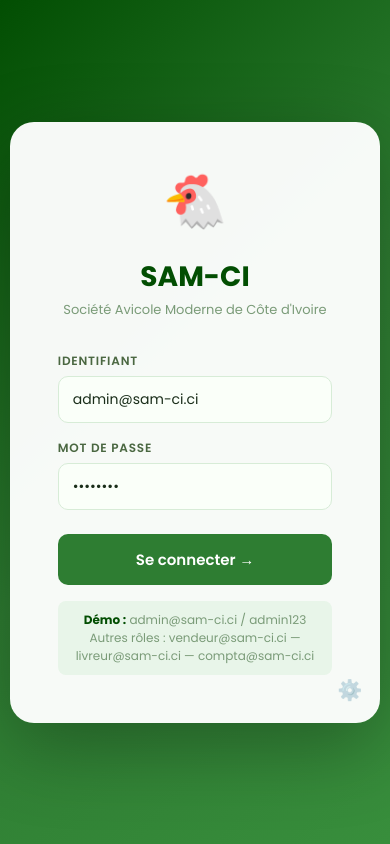
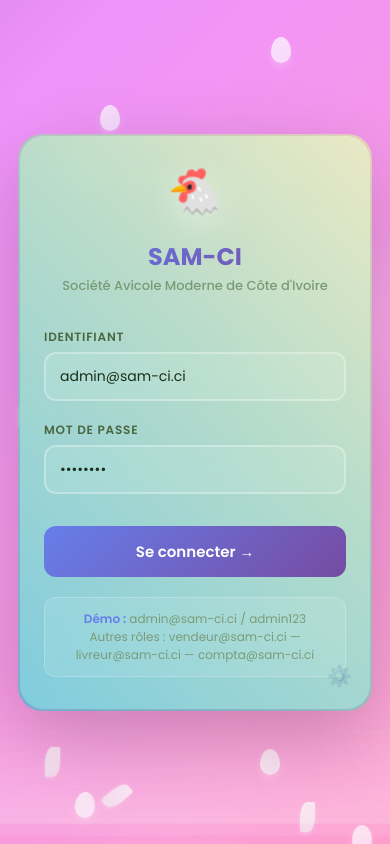
Before and after one commit to wwchkttt4d-max/samci-app, a website: page index.html in a window 390 px wide. Drawn offline with nearby package versions, Linux system fonts and the light colour scheme; no server answers.

Commit message:
✨ Ajout arrière-plan moderne pour page de login
- Création de login-modern.css avec design premium et animations avicoles
- Création de login-animations.js avec particules interactives et effets visuels
- Intégration des animations avicoles (œufs, plumes, poulets animés)
- Arrière-plan dégradé animé avec effets de lumière et vagues
- Design moderne avec glassmorphism et effets de brillance
- Formulaires premium avec animations au focus et hover
- Support mode sombre et responsive design

```diff
--- /dev/null
+++ b/login-animations.js
@@ -0,0 +1,256 @@
+// ─── Animations avicoles pour page de connexion moderne ───────────────────────
+class LoginAnimations {
+  constructor() {
+    this.particles = [];
+    this.shapes = [];
+    this.lights = [];
+    this.init();
+  }
+
+  init() {
+    this.createParticleContainer();
+    this.createParticles();
+    this.createShapes();
+    this.createLights();
+    this.createWaveEffect();
+    this.startAnimations();
+  }
+
+  createParticleContainer() {
+    const container = document.createElement('div');
+    container.className = 'particle-container';
+    document.getElementById('loginPage').appendChild(container);
+  }
+
+  createParticles() {
+    const container = document.querySelector('.particle-container');
+
+    // Créer des œufs animés
+    for (let i = 0; i < 8; i++) {
+      const egg = document.createElement('div');
+      egg.className = 'particle particle-egg';
+      egg.style.left = Math.random() * 100 + '%';
+      egg.style.top = Math.random() * 100 + '%';
+      egg.style.animationDelay = Math.random() * 8 + 's';
+      egg.style.animationDuration = (8 + Math.random() * 4) + 's';
+      container.appendChild(egg);
+      this.particles.push(egg);
+    }
+
+    // Créer des plumes animées
+    for (let i = 0; i < 6; i++) {
+      const feather = document.createElement('div');
+      feather.className = 'particle particle-feather';
+      feather.style.left = Math.random() * 100 + '%';
+      feather.style.top = Math.random() * 100 + '%';
+      feather.style.animationDelay = Math.random() * 10 + 's';
+      feather.style.animationDuration = (10 + Math.random() * 5) + 's';
+      container.appendChild(feather);
+      this.particles.push(feather);
+    }
+
+    // Créer des poulets animés
+    const chickenEmojis = ['🐔', '🐓', '🐤', '🐥'];
+    for (let i = 0; i < 4; i++) {
+      const chicken = document.createElement('div');
+      chicken.className = 'particle particle-chicken';
+      chicken.textContent = chickenEmojis[i % chickenEmojis.length];
+      chicken.style.left = Math.random() * 100 + '%';
+      chicken.style.top = Math.random() * 100 + '%';
+      chicken.style.animationDelay = Math.random() * 12 + 's';
+      chicken.style.animationDuration = (12 + Math.random() * 6) + 's';
+      container.appendChild(chicken);
+      this.particles.push(chicken);
+    }
+  }
+
+  createShapes() {
+    const container = document.querySelector('.particle-container');
+
+    // Créer des cercles
+    for (let i = 0; i < 3; i++) {
+      const circle = document.createElement('div');
+      circle.className = 'geometric-shape shape-circle';
+      circle.style.left = Math.random() * 100 + '%';
+      circle.style.top = Math.random() * 100 + '%';
+      circle.style.animationDelay = Math.random() * 20 + 's';
+      circle.style.animationDuration = (20 + Math.random() * 10) + 's';
+      container.appendChild(circle);
+      this.shapes.push(circle);
+    }
+
+    // Créer des triangles
+    for (let i = 0; i < 2; i++) {
+      const triangle = document.createElement('div');
+      triangle.className = 'geometric-shape shape-triangle';
+      triangle.style.left = Math.random() * 100 + '%';
+      triangle.style.top = Math.random() * 100 + '%';
+      triangle.style.animationDelay = Math.random() * 20 + 's';
+      triangle.style.animationDuration = (20 + Math.random() * 10) + 's';
+      container.appendChild(triangle);
+      this.shapes.push(triangle);
+    }
+
+    // Créer des hexagones
+    for (let i = 0; i < 2; i++) {
+      const hexagon = document.createElement('div');
+      hexagon.className = 'geometric-shape shape-hexagon';
+      hexagon.style.left = Math.random() * 100 + '%';
+      hexagon.style.top = Math.random() * 100 + '%';
+      hexagon.style.animationDelay = Math.random() * 20 + 's';
+      hexagon.style.animationDuration = (20 + Math.random() * 10) + 's';
+      container.appendChild(hexagon);
+      this.shapes.push(hexagon);
+    }
+  }
+
+  createLights() {
+    const container = document.querySelector('.particle-container');
+
+    // Créer des effets de lumière
+    for (let i = 0; i < 3; i++) {
+      const light = document.createElement('div');
+      light.className = 'light-effect';
+      light.style.left = Math.random() * 100 + '%';
+      light.style.top = Math.random() * 100 + '%';
+      light.style.animationDelay = Math.random() * 15 + 's';
+      light.style.animationDuration = (15 + Math.random() * 8) + 's';
+      container.appendChild(light);
+      this.lights.push(light);
+    }
+  }
+
+  createWaveEffect() {
+    const container = document.querySelector('.particle-container');
+
+    const wave = document.createElement('div');
+    wave.className = 'wave-effect';
+    container.appendChild(wave);
+  }
+
+  startAnimations() {
+    // Animation interactive au mouvement de la souris
+    this.addMouseInteraction();
+
+    // Animation au focus des champs
+    this.addInputAnimations();
+
+    // Animation de chargement
+    this.addLoadingAnimations();
+  }
+
+  addMouseInteraction() {
+    const loginPage = document.getElementById('loginPage');
+
+    loginPage.addEventListener('mousemove', (e) => {
+      const x = e.clientX / window.innerWidth;
+      const y = e.clientY / window.innerHeight;
+
+      // Faire bouger les particules en fonction de la souris
+      this.particles.forEach((particle, index) => {
+        const speed = (index + 1) * 0.5;
+        const xOffset = (x - 0.5) * speed;
+        const yOffset = (y - 0.5) * speed;
+
+        particle.style.transform = `translate(${xOffset}px, ${yOffset}px)`;
+      });
+    });
+  }
+
+  addInputAnimations() {
+    const inputs = document.querySelectorAll('.login-field input');
+
+    inputs.forEach(input => {
+      input.addEventListener('focus', () => {
+        // Accélérer les animations quand l'utilisateur tape
+        this.particles.forEach(particle => {
+          particle.style.animationDuration = '2s';
+        });
+      });
+
+      input.addEventListener('blur', () => {
+        // Retourner à la vitesse normale
+        this.particles.forEach(particle => {
+          particle.style.animationDuration = particle.dataset.originalDuration || '8s';
+        });
+      });
+    });
+  }
+
+  addLoadingAnimations() {
+    const loginBtn = document.querySelector('.login-btn');
+
+    loginBtn.addEventListener('click', () => {
+      // Animation de chargement stylisée
+      loginBtn.innerHTML = '<span>🔄 Connexion en cours...</span>';
+      loginBtn.disabled = true;
+
+      // Ajouter une animation de particules autour du bouton
+      this.createButtonParticles(loginBtn);
+    });
+  }
+
+  createButtonParticles(button) {
+    const rect = button.getBoundingClientRect();
+    const centerX = rect.left + rect.width / 2;
+    const centerY = rect.top + rect.height / 2;
+
+    for (let i = 0; i < 12; i++) {
+      const particle = document.createElement('div');
+      particle.className = 'particle particle-egg';
+      particle.style.position = 'fixed';
+      particle.style.left = centerX + 'px';
+      particle.style.top = centerY + 'px';
+      particle.style.zIndex = '1000';
+
+      const angle = (i / 12) * Math.PI * 2;
+      const distance = 100;
+      const endX = centerX + Math.cos(angle) * distance;
+      const endY = centerY + Math.sin(angle) * distance;
+
+      document.body.appendChild(particle);
+
+      // Animer la particule
+      particle.animate([
+        { transform: 'translate(-50%, -50%) scale(0)', opacity: 1 },
+        { transform: `translate(${endX - centerX}px, ${endY - centerY}px) scale(1)`, opacity: 0 }
+      ], {
+        duration: 1000,
+        easing: 'ease-out'
+      }).onfinish = () => particle.remove();
+    }
+  }
+
+  // Nettoyer les animations quand la page se cache
+  cleanup() {
+    this.particles.forEach(particle => particle.remove());
+    this.shapes.forEach(shape => shape.remove());
+    this.lights.forEach(light => light.remove());
+
+    const container = document.querySelector('.particle-container');
+    if (container) container.remove();
+  }
+}
+
+// ─── Initialisation automatique ───────────────────────────────
+let loginAnimations;
+
+document.addEventListener('DOMContentLoaded', () => {
+  // Vérifier si on est sur la page de login
+  const loginPage = document.getElementById('loginPage');
+  if (loginPage && !loginPage.classList.contains('hide')) {
+    loginAnimations = new LoginAnimations();
+  }
+});
+
+// Nettoyer quand on se connecte
+window.addEventListener('loginSuccess', () => {
+  if (loginAnimations) {
+    loginAnimations.cleanup();
+  }
+});
+
+// Exporter pour utilisation externe
+window.LoginAnimations = LoginAnimations;
+
+console.log('🎨 Animations de connexion moderne chargées');
--- /dev/null
+++ b/login-modern.css
@@ -0,0 +1,433 @@
+/* ══════════════════════════════════════════
+   PAGE DE CONNEXION MODERNE - ARRIÈRE-PLAN ANIMÉ
+   Animations avicoles premium avec particules et effets
+══════════════════════════════════════════ */
+
+/* ─── Arrière-plan moderne avec animations avicoles ─────────────────────────────── */
+#loginPage {
+  position: fixed;
+  inset: 0;
+  z-index: 999;
+  background: linear-gradient(135deg, #667eea 0%, #764ba2 25%, #f093fb 50%, #ffa0c9 75%, #fed6e3 100%);
+  background-size: 400% 400%;
+  animation: gradientShift 15s ease infinite;
+  display: flex;
+  align-items: center;
+  justify-content: center;
+  transition: opacity 0.5s ease, transform 0.5s ease;
+  overflow: hidden;
+}
+
+@keyframes gradientShift {
+  0% { background-position: 0% 50%; }
+  50% { background-position: 100% 50%; }
+  100% { background-position: 0% 50%; }
+}
+
+/* ─── Particules flottantes animées ─────────────────────────────── */
+.particle-container {
+  position: absolute;
+  inset: 0;
+  pointer-events: none;
+  overflow: hidden;
+}
+
+.particle {
+  position: absolute;
+  pointer-events: none;
+  opacity: 0.7;
+}
+
+.particle-egg {
+  width: 20px;
+  height: 26px;
+  background: linear-gradient(135deg, #fff 0%, #f8f8ff 100%);
+  border-radius: 50% 50% 50% 50% / 60% 60% 40% 40%;
+  box-shadow: 0 4px 8px rgba(255,255,255,0.3);
+  animation: floatEgg 8s infinite ease-in-out;
+}
+
+.particle-feather {
+  width: 15px;
+  height: 30px;
+  background: linear-gradient(180deg, #fff 0%, #f0f0f0 100%);
+  border-radius: 50% 10% 50% 10%;
+  box-shadow: 0 2px 4px rgba(255,255,255,0.4);
+  animation: floatFeather 10s infinite ease-in-out;
+}
+
+.particle-chicken {
+  font-size: 24px;
+  animation: floatChicken 12s infinite ease-in-out;
+}
+
+@keyframes floatEgg {
+  0%, 100% { transform: translateY(0) rotate(0deg); }
+  25% { transform: translateY(-20px) rotate(5deg); }
+  50% { transform: translateY(-10px) rotate(-3deg); }
+  75% { transform: translateY(-30px) rotate(2deg); }
+}
+
+@keyframes floatFeather {
+  0%, 100% { transform: translateY(0) rotate(0deg) translateX(0); }
+  33% { transform: translateY(-25px) rotate(120deg) translateX(10px); }
+  66% { transform: translateY(-15px) rotate(240deg) translateX(-10px); }
+}
+
+@keyframes floatChicken {
+  0%, 100% { transform: translateY(0) scale(1) rotate(0deg); }
+  25% { transform: translateY(-30px) scale(1.1) rotate(5deg); }
+  50% { transform: translateY(-20px) scale(0.9) rotate(-3deg); }
+  75% { transform: translateY(-40px) scale(1.05) rotate(2deg); }
+}
+
+/* ─── Formes géométriques animées ─────────────────────────────── */
+.geometric-shape {
+  position: absolute;
+  opacity: 0.1;
+  border: 2px solid rgba(255,255,255,0.3);
+  animation: rotateShape 20s infinite linear;
+}
+
+.shape-circle {
+  border-radius: 50%;
+  width: 100px;
+  height: 100px;
+}
+
+.shape-triangle {
+  width: 0;
+  height: 0;
+  border-left: 50px solid transparent;
+  border-right: 50px solid transparent;
+  border-bottom: 86px solid rgba(255,255,255,0.1);
+  border-top: none;
+}
+
+.shape-hexagon {
+  width: 100px;
+  height: 55px;
+  background: rgba(255,255,255,0.1);
+  position: relative;
+}
+
+.shape-hexagon:before,
+.shape-hexagon:after {
+  content: "";
+  position: absolute;
+  width: 0;
+  border-left: 50px solid transparent;
+  border-right: 50px solid transparent;
+}
+
+.shape-hexagon:before {
+  bottom: 100%;
+  border-bottom: 28px solid rgba(255,255,255,0.1);
+}
+
+.shape-hexagon:after {
+  top: 100%;
+  border-top: 28px solid rgba(255,255,255,0.1);
+}
+
+@keyframes rotateShape {
+  from { transform: rotate(0deg) scale(1); }
+  50% { transform: rotate(180deg) scale(1.2); }
+  to { transform: rotate(360deg) scale(1); }
+}
+
+/* ─── Effet de lumière animée ─────────────────────────────── */
+.light-effect {
+  position: absolute;
+  width: 200px;
+  height: 200px;
+  background: radial-gradient(circle, rgba(255,255,255,0.3) 0%, transparent 70%);
+  border-radius: 50%;
+  filter: blur(40px);
+  animation: moveLight 15s infinite ease-in-out;
+}
+
+@keyframes moveLight {
+  0%, 100% { transform: translate(0, 0) scale(1); }
+  25% { transform: translate(100px, -50px) scale(1.2); }
+  50% { transform: translate(-50px, 100px) scale(0.8); }
+  75% { transform: translate(50px, 50px) scale(1.1); }
+}
+
+/* ─── Effet de vague animée ─────────────────────────────── */
+.wave-effect {
+  position: absolute;
+  bottom: 0;
+  left: 0;
+  width: 100%;
+  height: 100px;
+  background: linear-gradient(180deg, transparent 0%, rgba(255,255,255,0.1) 100%);
+  animation: wave 8s infinite ease-in-out;
+}
+
+.wave-effect:before,
+.wave-effect:after {
+  content: "";
+  position: absolute;
+  width: 100%;
+  height: 100%;
+  background: inherit;
+}
+
+.wave-effect:before {
+  animation: wave 8s infinite ease-in-out 0.5s;
+}
+
+.wave-effect:after {
+  animation: wave 8s infinite ease-in-out 1s;
+}
+
+@keyframes wave {
+  0%, 100% { transform: translateY(0) scaleY(1); }
+  50% { transform: translateY(-20px) scaleY(1.2); }
+}
+
+/* ─── Boîte de connexion moderne ─────────────────────────────── */
+.login-box {
+  background: rgba(255,255,255,0.95);
+  backdrop-filter: blur(20px);
+  -webkit-backdrop-filter: blur(20px);
+  border-radius: 24px;
+  padding: 48px;
+  width: 420px;
+  max-width: 95vw;
+  box-shadow:
+    0 24px 80px rgba(0,0,0,0.2),
+    0 0 0 1px rgba(255,255,255,0.2),
+    inset 0 1px 0 rgba(255,255,255,0.3);
+  position: relative;
+  animation: loginDrop 0.6s cubic-bezier(0.34,1.56,0.64,1);
+  z-index: 10;
+}
+
+@keyframes loginDrop {
+  from { transform: translateY(-40px) scale(0.9); opacity: 0; }
+  to   { transform: translateY(0) scale(1);     opacity: 1; }
+}
+
+/* ─── Effet de brillance sur la boîte ─────────────────────────────── */
+.login-box:before {
+  content: "";
+  position: absolute;
+  inset: -2px;
+  background: linear-gradient(45deg, #ff6b6b, #4ecdc4, #45b7d1, #96ceb4, #ffeaa7, #ff6b6b);
+  background-size: 300% 300%;
+  border-radius: 24px;
+  z-index: -1;
+  animation: borderGlow 4s ease infinite;
+  opacity: 0.7;
+}
+
+@keyframes borderGlow {
+  0%, 100% { background-position: 0% 50%; }
+  50% { background-position: 100% 50%; }
+}
+
+/* ─── Logo premium animé ─────────────────────────────── */
+.login-logo {
+  text-align: center;
+  margin-bottom: 32px;
+  position: relative;
+}
+
+.login-logo .egg-icon {
+  font-size: 52px;
+  display: block;
+  animation: premiumEggBounce 2s infinite;
+  filter: drop-shadow(0 4px 8px rgba(255,255,255,0.3));
+}
+
+@keyframes premiumEggBounce {
+  0%, 100% {
+    transform: translateY(0) scale(1);
+    filter: drop-shadow(0 4px 8px rgba(255,255,255,0.3));
+  }
+  50% {
+    transform: translateY(-8px) scale(1.05);
+    filter: drop-shadow(0 8px 16px rgba(255,255,255,0.5));
+  }
+}
+
+.login-logo h1 {
+  font-size: 28px;
+  font-weight: 700;
+  background: linear-gradient(135deg, #667eea 0%, #764ba2 100%);
+  -webkit-background-clip: text;
+  -webkit-text-fill-color: transparent;
+  background-clip: text;
+  margin-top: 8px;
+}
+
+.login-logo p {
+  font-size: 13px;
+  color: var(--text3);
+  margin-top: 2px;
+  font-weight: 500;
+}
+
+/* ─── Champs de formulaire premium ─────────────────────────────── */
+.login-field {
+  margin-bottom: 20px;
+  position: relative;
+}
+
+.login-field label {
+  display: block;
+  font-size: 12px;
+  font-weight: 600;
+  color: var(--text2);
+  margin-bottom: 6px;
+  text-transform: uppercase;
+  letter-spacing: 0.8px;
+}
+
+.login-field input {
+  width: 100%;
+  padding: 14px 16px;
+  border: 2px solid rgba(255,255,255,0.3);
+  border-radius: 12px;
+  font-size: 15px;
+  font-family: var(--font);
+  outline: none;
+  background: rgba(255,255,255,0.1);
+  backdrop-filter: blur(10px);
+  -webkit-backdrop-filter: blur(10px);
+  color: var(--text);
+  transition: all 0.3s cubic-bezier(0.4,0,0.2,1);
+}
+
+.login-field input:focus {
+  border-color: #667eea;
+  background: rgba(255,255,255,0.2);
+  box-shadow:
+    0 0 0 3px rgba(102,126,234,0.1),
+    0 8px 24px rgba(102,126,234,0.15);
+  transform: translateY(-2px);
+}
+
+.login-field input::placeholder {
+  color: rgba(0,0,0,0.3);
+}
+
+/* ─── Bouton de connexion premium ─────────────────────────────── */
+.login-btn {
+  width: 100%;
+  padding: 16px;
+  background: linear-gradient(135deg, #667eea 0%, #764ba2 100%);
+  color: white;
+  border: none;
+  border-radius: 12px;
+  font-size: 16px;
+  font-weight: 600;
+  cursor: pointer;
+  margin-top: 12px;
+  transition: all 0.3s cubic-bezier(0.4,0,0.2,1);
+  position: relative;
+  overflow: hidden;
+}
+
+.login-btn:before {
+  content: "";
+  position: absolute;
+  inset: 0;
+  background: linear-gradient(135deg, #764ba2 0%, #667eea 100%);
+  opacity: 0;
+  transition: opacity 0.3s ease;
+}
+
+.login-btn:hover {
+  transform: translateY(-2px);
+  box-shadow: 0 12px 32px rgba(102,126,234,0.4);
+}
+
+.login-btn:hover:before {
+  opacity: 1;
+}
+
+.login-btn:active {
+  transform: translateY(0);
+}
+
+.login-btn span {
+  position: relative;
+  z-index: 1;
+}
+
+/* ─── Message d'aide premium ─────────────────────────────── */
+.login-hint {
+  margin-top: 20px;
+  text-align: center;
+  font-size: 12px;
+  color: var(--text3);
+  background: rgba(255,255,255,0.1);
+  backdrop-filter: blur(10px);
+  -webkit-backdrop-filter: blur(10px);
+  padding: 12px;
+  border-radius: 12px;
+  border: 1px solid rgba(255,255,255,0.2);
+}
+
+.login-hint strong {
+  color: #667eea;
+  font-weight: 600;
+}
+
+/* ─── État caché ─────────────────────────────── */
+#loginPage.hide {
+  opacity: 0;
+  transform: scale(1.05);
+  pointer-events: none;
+}
+
+/* ─── Responsive ─────────────────────────────── */
+@media (max-width: 480px) {
+  .login-box {
+    padding: 32px 24px;
+    margin: 20px;
+  }
+
+  .login-logo .egg-icon {
+    font-size: 42px;
+  }
+
+  .login-logo h1 {
+    font-size: 24px;
+  }
+
+  .login-field input {
+    padding: 12px 14px;
+    font-size: 14px;
+  }
+
+  .login-btn {
+    padding: 14px;
+    font-size: 15px;
+  }
+}
+
+/* ─── Mode sommet ─────────────────────────────── */
+@media (prefers-color-scheme: dark) {
+  #loginPage {
+    background: linear-gradient(135deg, #1a1a2e 0%, #16213e 25%, #0f3460 50%, #533483 75%, #1a1a2e 100%);
+  }
+
+  .login-box {
+    background: rgba(20,20,40,0.95);
+    color: white;
+  }
+
+  .login-field input {
+    background: rgba(255,255,255,0.05);
+    color: white;
+    border-color: rgba(255,255,255,0.1);
+  }
+
+  .login-field input::placeholder {
+    color: rgba(255,255,255,0.4);
+  }
+}
```
Also changed, not shown: index.html (+2 -0 lines).
